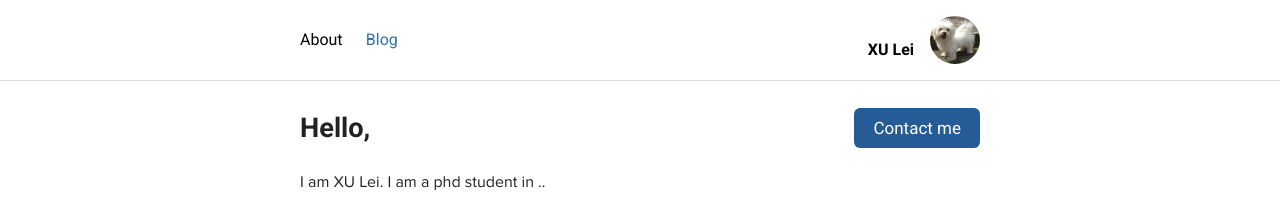
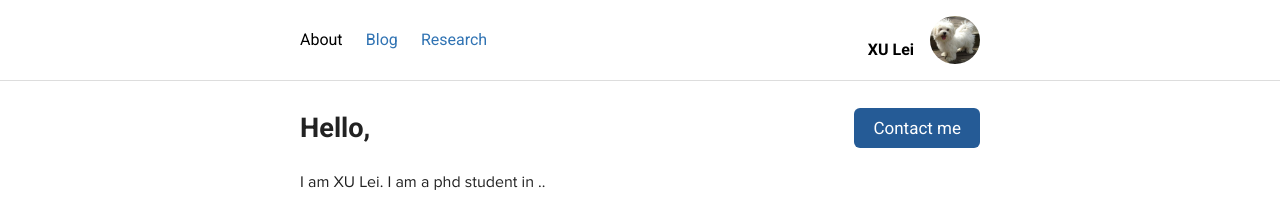
Before and after one commit to shirleysteve/1, a Jekyll site: the page built from index.html, in a window 1280 px wide. Shown: the top 223 px of the page. Built offline with Jekyll 4.4.1, drawn with Linux system fonts in a browser that asks for light colours; Markdown is read by kramdown in place of the engine named in the settings.

Commit message:
Update default.html

```diff
--- a/_layouts/default.html
+++ b/_layouts/default.html
@@ -38,8 +38,9 @@
     <header class="inner">
       <nav>
         <a class="{% if page.category == 'about' %} selected {% endif %}" href="/">About</a>
-        <!--<a class="{% if page.category == 'portfolio' %} selected {% endif %}" href="/research/">Research</a>-->
         <a class="{% if page.category == 'blog' %} selected {% endif %}" href="/blog/">Blog</a>
+        <a class="{% if page.category == 'portfolio' %} selected {% endif %}" href="/research/">Research</a>
+
 
         <!-- <a class="{% if page.category == 'contact' %} selected {% endif %} contact" href="/contact/">Contact</a> -->
         <!-- <a href="https://www.officehour.fr/ssaunier" target="_blank">Contact</a> -->
```
